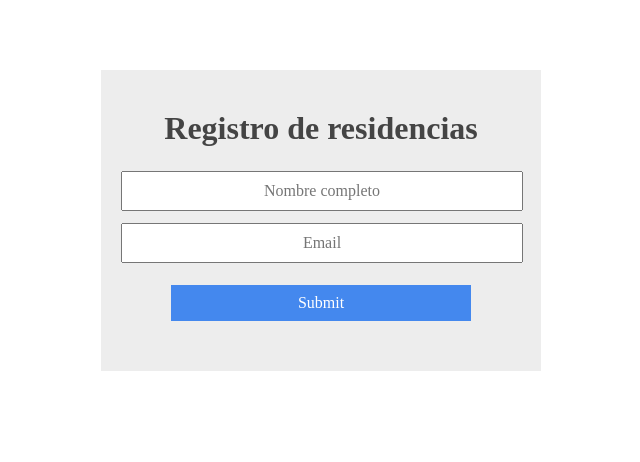
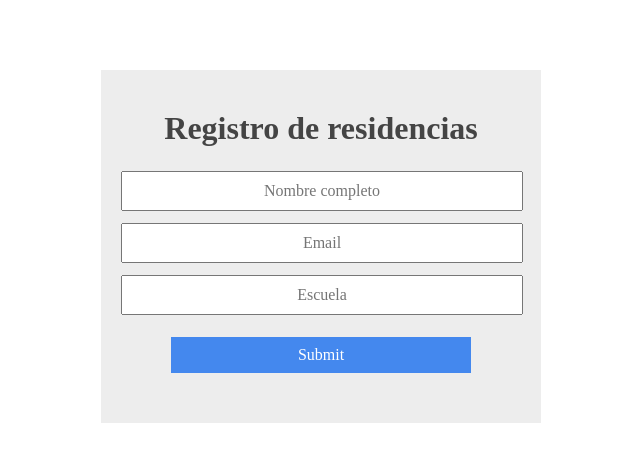
Before and after one commit to hackerboy09/formulario, a PHP site: page / in a window 1280 px wide. Shown: the top 462 px of the page, without its empty margins (319-959 px from the left). Run offline with PHP 8.4, Linux system fonts and the light colour scheme.

Commit message:
Formulario version 2

```diff
--- a/index.php
+++ b/index.php
@@ -10,6 +10,7 @@
     	<h1>Registro de residencias</h1>
     	<input type="text" name="name" placeholder="Nombre completo">
     	<input type="email" name="email" placeholder="Email">
+		<input type="text" name="escuela" placeholder="Escuela">
     	<input type="submit" name="register">
     </form>
         <?php
--- a/registrar.php
+++ b/registrar.php
@@ -7,7 +7,8 @@ if (isset($_POST['register'])) {
 	    $name = trim($_POST['name']);
 	    $email = trim($_POST['email']);
 	    $fechareg = date("d/m/y");
-	    $consulta = "INSERT INTO datos(nombre, email, fecha_reg) VALUES ('$name','$email','$fechareg')";
+		$escuela = trim($_POST['escuela']);
+	    $consulta = "INSERT INTO datos(nombre, email, fecha_reg, escuela) VALUES ('$name','$email','$fechareg','$escuela')";
 	    $resultado = mysqli_query($conex,$consulta);
 	    if ($resultado) {
 	    	?>
```
